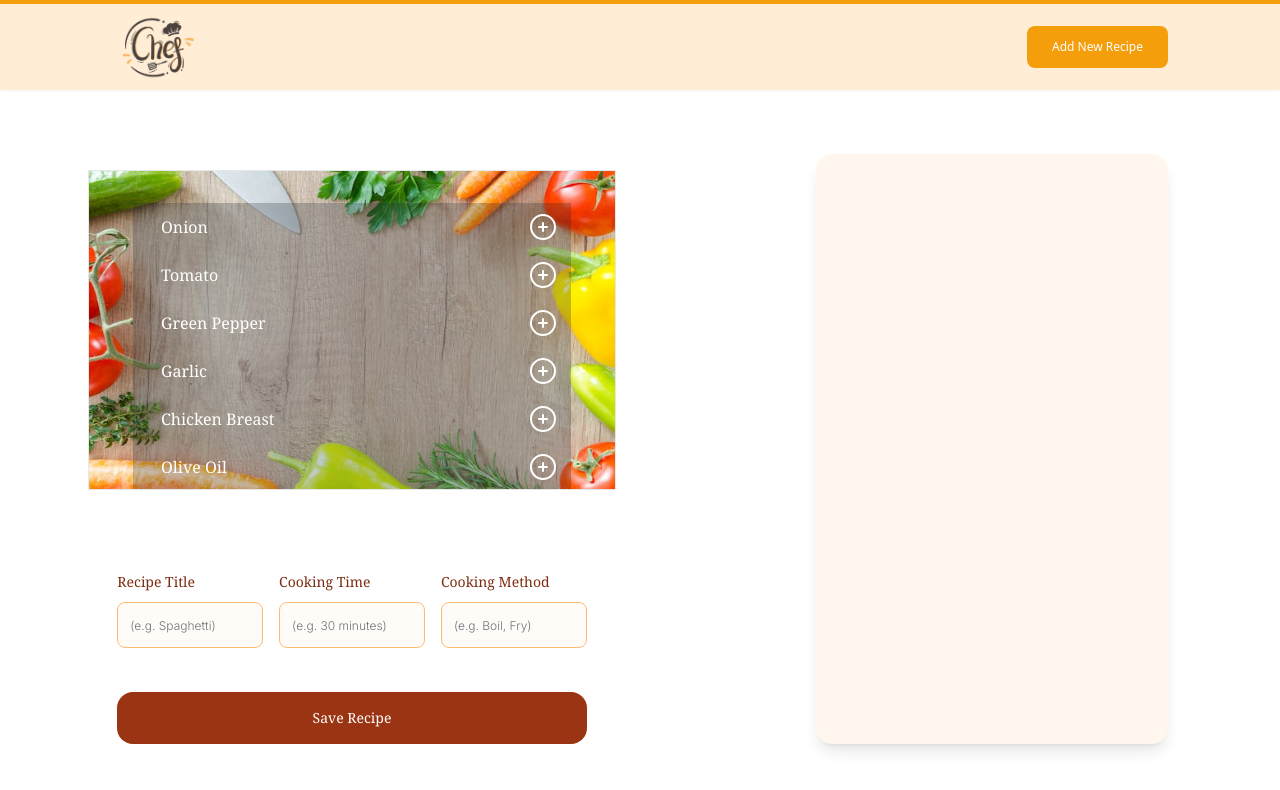
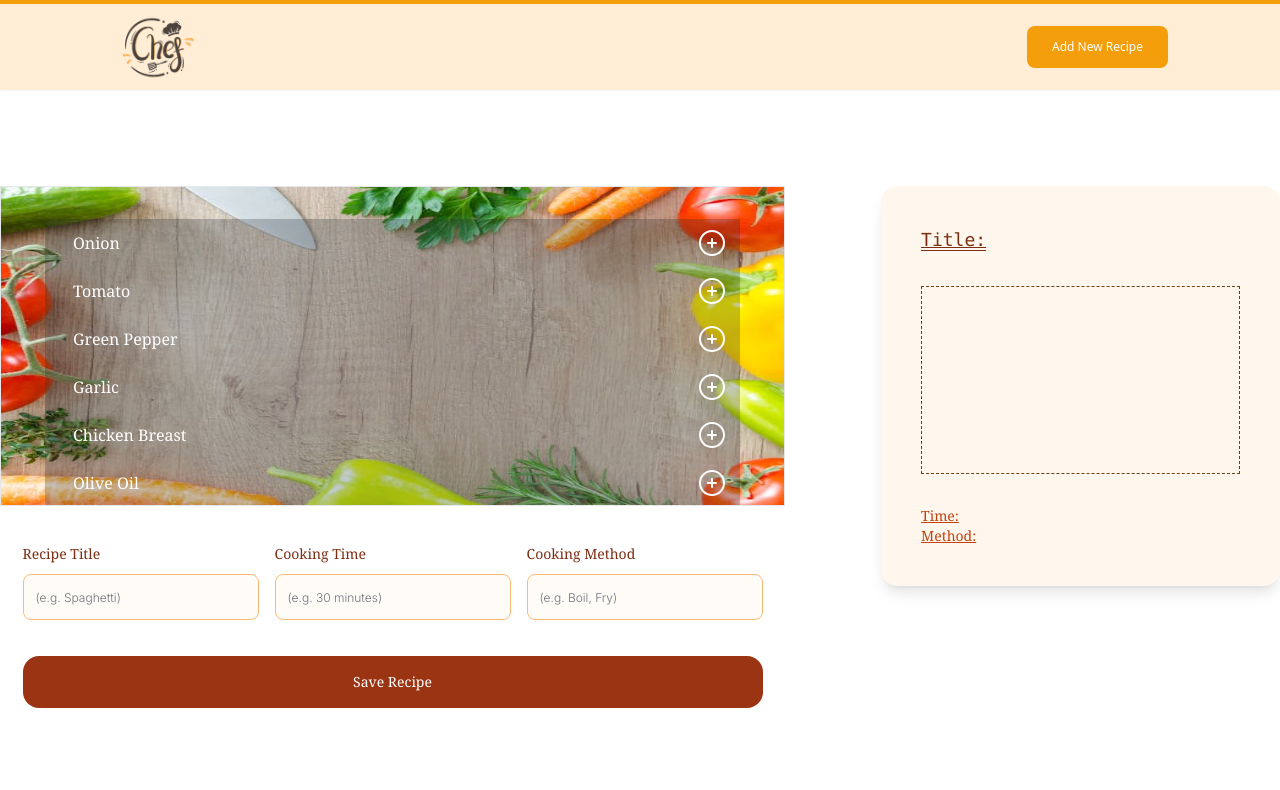
Before and after one commit to sevvalsaygat/recipe-app, a Next.js app: page /recipe/new in a window 1280 px wide. Shown: the top 790 px of the page. Built offline with nearby package versions, Linux system fonts and the light colour scheme.

Commit message:
refactor: new recipe page

```diff
--- a/components/Form/Input/index.tsx
+++ b/components/Form/Input/index.tsx
@@ -66,7 +66,7 @@ const Input: React.FC<InputPropTypes> = ({
               type={type}
               placeholder={placeholder}
               className={cn(className, {
-                "w-full mb-4 bg-orange-100 bg-opacity-20 border border-orange-300 rounded-lg p-3 placeholder:text-xs font-light placeholder:text-zinc-500 focus:outline-none focus:ring-2 focus:ring-gray-350 focus:bg-white text-sm":
+                "w-full bg-orange-100 bg-opacity-20 border border-orange-300 rounded-lg p-3 placeholder:text-xs font-light placeholder:text-zinc-500 focus:outline-none focus:ring-2 focus:ring-gray-350 focus:bg-white text-sm":
                   variant === "primary",
               })}
             />
@@ -74,7 +74,7 @@ const Input: React.FC<InputPropTypes> = ({
         />
       </div>
       {fieldError && (
-        <div className="fixed -mt-2 ml-2 text-rose-800 text-xs font-sans">
+        <div className="fixed mt-2 ml-2 text-rose-800 text-xs font-sans">
           {fieldError.message as string}
         </div>
       )}
--- a/containers/Home/ListItem/index.tsx
+++ b/containers/Home/ListItem/index.tsx
@@ -36,7 +36,7 @@ const ListItem: React.FC<ListItemPropTypes> = ({ recipe }) => {
           </div>
         </div>
       </div>
-      <div className="overflow-y-auto w-full h-4/5 px-10 py-3 pr-28 border border-dashed border-yellow-900 ">
+      <div className="overflow-y-auto w-full h-full px-10 py-3 pr-28 border border-dashed border-yellow-900 ">
         {recipe.materials.map((material, i) => {
           return (
             <div className="flex flex-row items-center gap-2 mb-1" key={i}>
--- a/containers/NewRecipe/Form/index.tsx
+++ b/containers/NewRecipe/Form/index.tsx
@@ -108,10 +108,10 @@ const Form: React.FC<FormPropTypes> = () => {
   };
 
   return (
-    <div className="w-full flex flex-row">
-      <div className="flex flex-col items-center w-2/3">
+    <div className="w-full container mx-auto flex flex-row gap-24 mt-24">
+      <div className="flex flex-col items-center w-2/3 gap-9">
         <FormProvider {...useFormMethods}>
-          <div className="food-bar-bg flex flex-col px-11 py-8 border overflow-auto w-3/4 h-80 my-20">
+          <div className="food-bar-bg flex flex-col px-11 py-8 border overflow-auto w-full h-80">
             {materialsData?.data.map((data, index) => {
               return (
                 <div
@@ -129,8 +129,8 @@ const Form: React.FC<FormPropTypes> = () => {
               );
             })}
           </div>
-          <div className="flex flex-col w-2/3">
-            <div className="flex flex-row gap-4 mb-7 items-center justify-center">
+          <div className="flex flex-col gap-9">
+            <div className="flex flex-row gap-4 items-center justify-center">
               <div>
                 <FormComponents.Input
                   variant="primary"
@@ -168,13 +168,11 @@ const Form: React.FC<FormPropTypes> = () => {
           </div>
         </FormProvider>
       </div>
-      <div className="flex flex-row w-1/3 mx-28 mt-16 bg-orange-50 rounded-2xl shadow-lg">
-        <div className="flex flex-col px-20 justify-between">
-          <div className="flex flex-col mt-7">
-            <div className="mb-10 pb-1 text-lg font-mono text-orange-900 underline decoration-double">
-              {watchTitle}
+      <div className="flex flex-col justify-between h-[50vh] w-1/3 bg-orange-50 rounded-2xl shadow-lg gap-8 p-10">
+        <div className="h-10 text-lg font-mono text-orange-900 underline decoration-double">
+          Title:{watchTitle}
         </div>
-            <div className="flex flex-col h-72 w-full overflow-x-auto pr-9">
+        <div className="flex flex-col h-full w-full overflow-y-auto border border-dashed border-yellow-900">
           {fields.map((field, index) => {
             return (
               <div
@@ -203,14 +201,12 @@ const Form: React.FC<FormPropTypes> = () => {
             );
           })}
         </div>
-          </div>
-          <div className="flex flex-col mb-24">
+        <div className="flex flex-col h-16">
           <div className="text-sm font-serif text-orange-700 underline">
-              {watchCookingTime}
+            Time:{watchCookingTime}
           </div>
           <div className="text-sm font-serif text-orange-700 underline">
-              {watchCookingMethod}
-            </div>
+            Method:{watchCookingMethod}
           </div>
         </div>
       </div>
```
Lines whose indentation alone changed are shown as unchanged.
